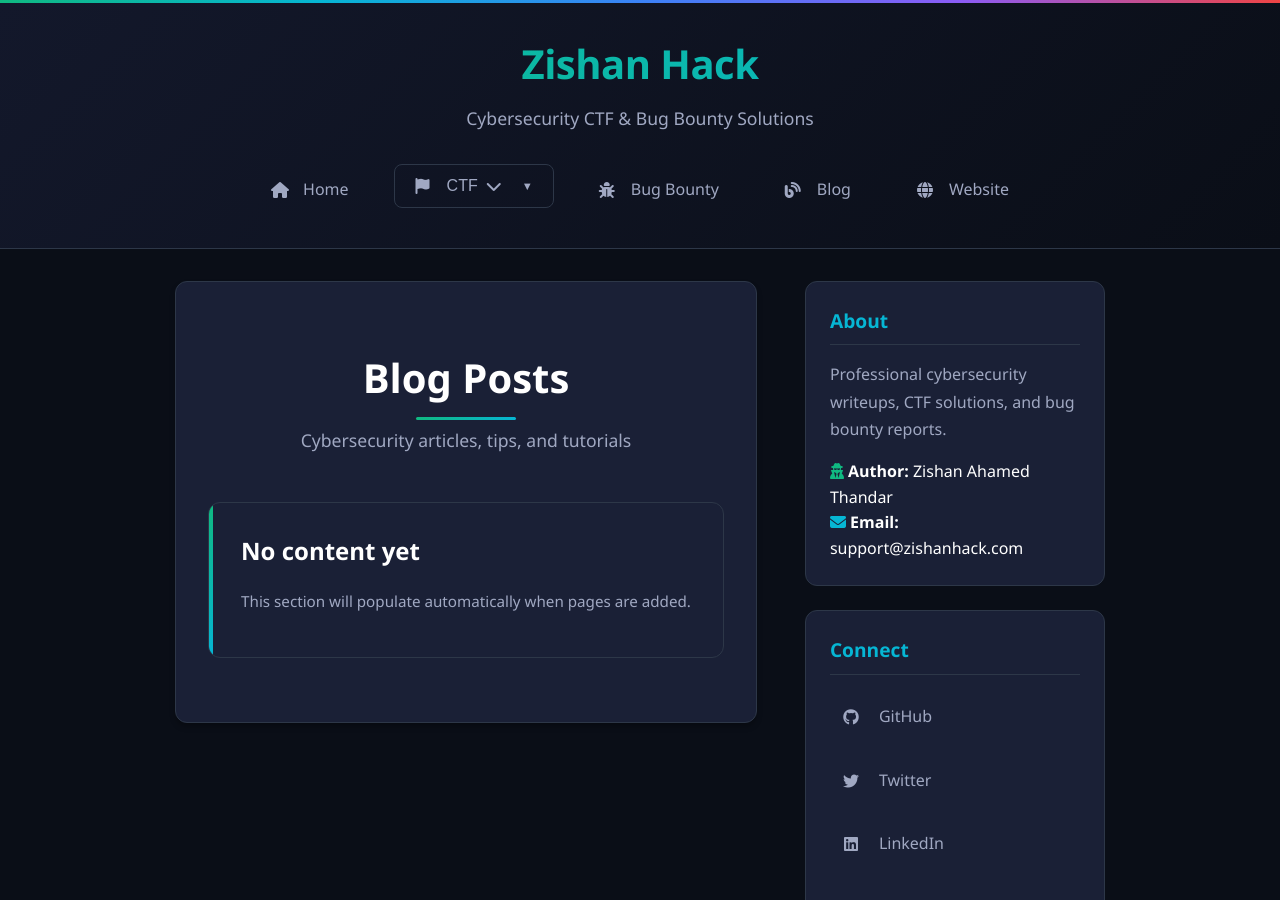
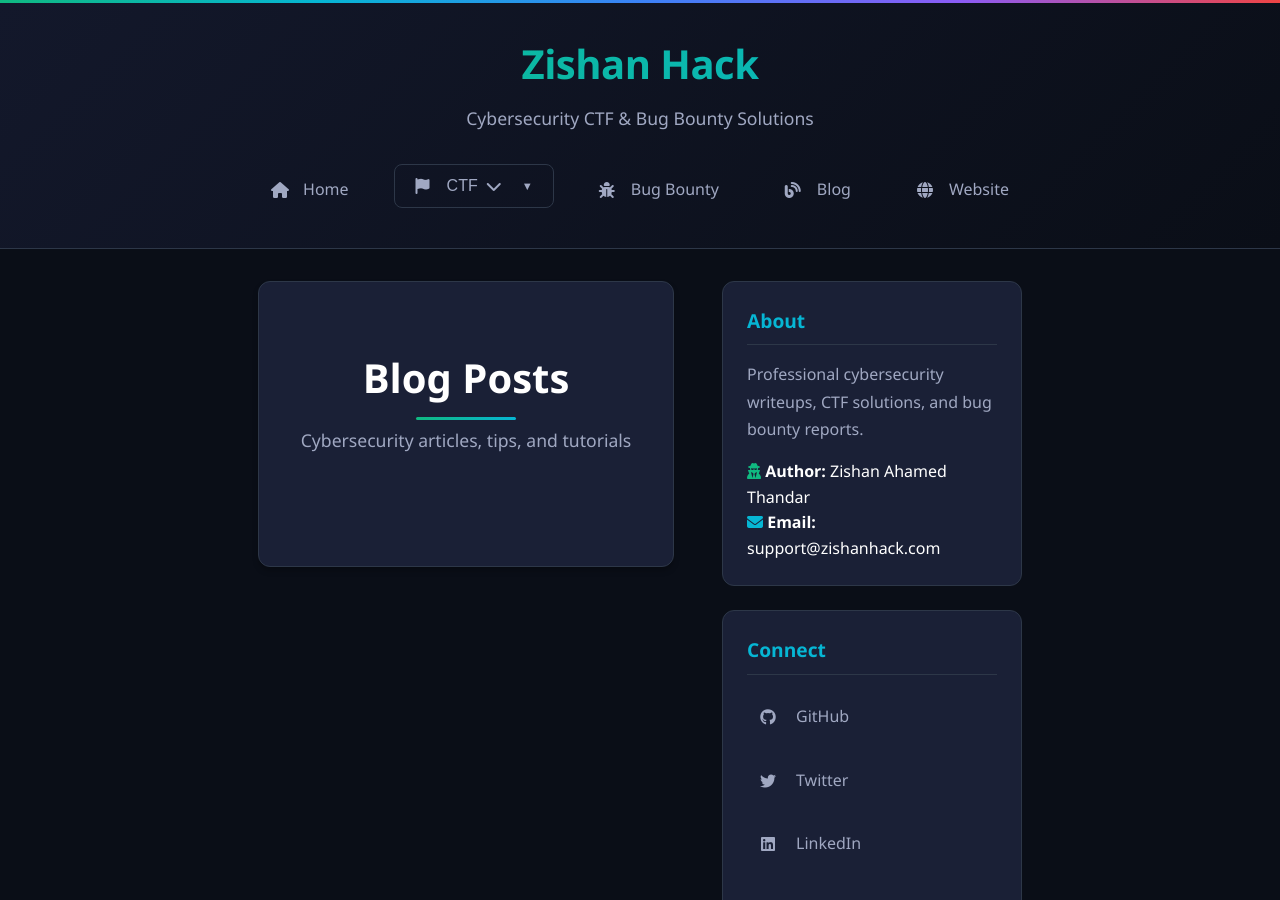
Before and after one commit to ZishanAdThandar/WriteUps, a Jekyll site: the page built from posts/blog/index.md, in a window 1280 px wide and 900 px high. Built offline with Jekyll 4.4.1, drawn with Linux system fonts in a browser that asks for light colours.

Commit message:
modified:   _config.yml 	modified:   _layouts/list.html

```diff
--- a/_config.yml
+++ b/_config.yml
@@ -11,6 +11,7 @@
 collections:
   pages:
     output: true
+
 
 # Defaults
 defaults:
--- a/_layouts/list.html
+++ b/_layouts/list.html
@@ -15,50 +15,19 @@
  {% assign base_path = page.dir | remove_first: "/" %}
 {% assign has_items = false %}
 
-    {% for p in site.pages %}
-
+{% for p in site.collections['writeups'].docs %}
   {% if p.path contains base_path %}
-        {% unless p.path contains 'index.md' %}
-          {% unless p.path contains 'README' %}
-            {% unless p.path contains 'imaginaryctf' %}
-              {% unless p.url == page.url %}
-
+    {% unless p.path contains 'index.md' or p.path contains 'README' or p.path contains 'imaginaryctf' %}
       {% assign has_items = true %}
       <article class="list-item">
         <a href="{{ p.url | relative_url }}">
           <h2>{{ p.title | default: p.name }}</h2>
-
-                    {% if p.description %}
-                      <p>{{ p.description | truncate: 150 }}</p>
-                    {% elsif p.excerpt %}
-                      <p>{{ p.excerpt | strip_html | truncate: 150 }}</p>
-                    {% endif %}
-
-                    <div class="list-meta">
-                      <span class="list-category">{{ page.title }}</span>
-                      {% if p.date %}
-                        <span class="list-date">
-                          {{ p.date | date: "%B %d, %Y" }}
-                        </span>
-                      {% endif %}
-                    </div>
         </a>
       </article>
-
-              {% endunless %}
-            {% endunless %}
-          {% endunless %}
     {% endunless %}
   {% endif %}
-
 {% endfor %}
 
-    {% unless has_items %}
-      <article class="list-item">
-        <h2>No content yet</h2>
-        <p>This section will populate automatically when pages are added.</p>
-      </article>
-    {% endunless %}
 
   </div>
 </section>
```
Lines whose indentation alone changed are shown as unchanged.
